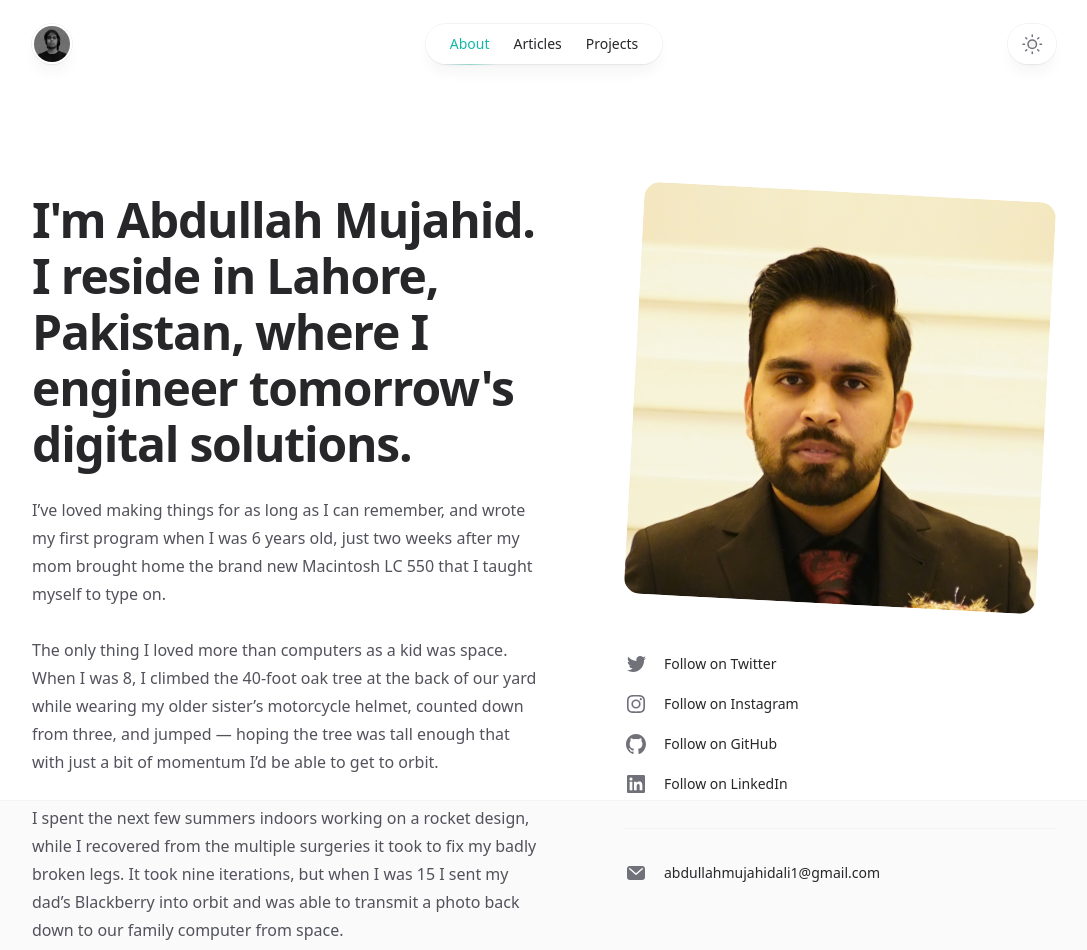
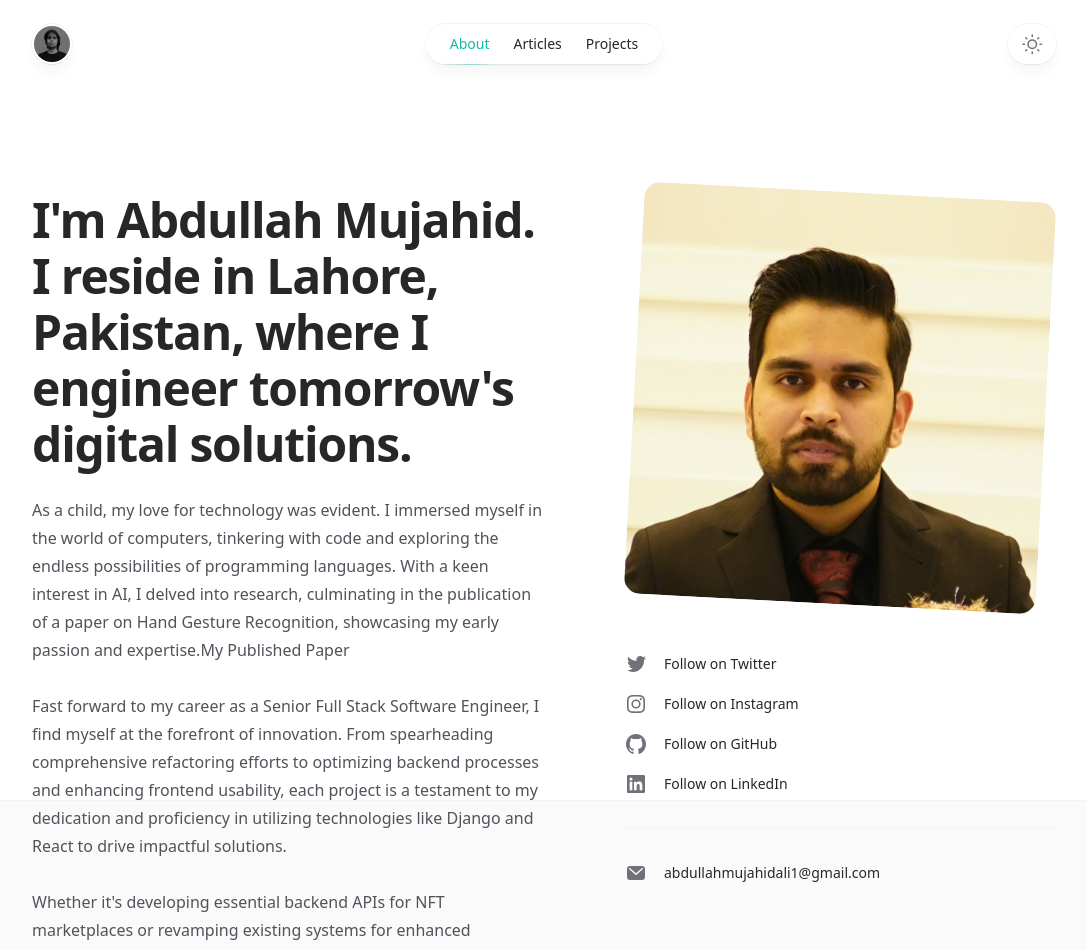
Before and after one commit to abdullahmujahidali/NextWind, a Next.js app: page /about in a window 1280 px wide. Shown: the top 950 px of the page, without its empty margins (96-1183 px from the left). Built offline with nearby package versions, Linux system fonts and the light colour scheme; no server answers.

Commit message:
updated about

```diff
--- a/src/app/about/page.jsx
+++ b/src/app/about/page.jsx
@@ -63,31 +63,38 @@ export default function About() {
           </h1>
           <div className="mt-6 space-y-7 text-base text-zinc-600 dark:text-zinc-400">
             <p>
-              I’ve loved making things for as long as I can remember, and wrote
-              my first program when I was 6 years old, just two weeks after my
-              mom brought home the brand new Macintosh LC 550 that I taught
-              myself to type on.
+              As a child, my love for technology was evident. I immersed myself
+              in the world of computers, tinkering with code and exploring the
+              endless possibilities of programming languages. With a keen
+              interest in AI, I delved into research, culminating in the
+              publication of a paper on Hand Gesture Recognition, showcasing my
+              early passion and expertise.
+              <a href="https://www.mdpi.com/2076-3417/11/9/4164">
+                My Published Paper
+              </a>
             </p>
             <p>
-              The only thing I loved more than computers as a kid was space.
-              When I was 8, I climbed the 40-foot oak tree at the back of our
-              yard while wearing my older sister’s motorcycle helmet, counted
-              down from three, and jumped — hoping the tree was tall enough that
-              with just a bit of momentum I’d be able to get to orbit.
+              Fast forward to my career as a Senior Full Stack Software
+              Engineer, I find myself at the forefront of innovation. From
+              spearheading comprehensive refactoring efforts to optimizing
+              backend processes and enhancing frontend usability, each project
+              is a testament to my dedication and proficiency in utilizing
+              technologies like Django and React to drive impactful solutions.
             </p>
             <p>
-              I spent the next few summers indoors working on a rocket design,
-              while I recovered from the multiple surgeries it took to fix my
-              badly broken legs. It took nine iterations, but when I was 15 I
-              sent my dad’s Blackberry into orbit and was able to transmit a
-              photo back down to our family computer from space.
+              Whether it's developing essential backend APIs for NFT
+              marketplaces or revamping existing systems for enhanced
+              efficiency, my journey in software engineering is characterized by
+              a relentless pursuit of excellence. With each line of code, I'm
+              committed to pushing the boundaries of what's possible, shaping
+              the digital landscape one project at a time.
             </p>
-            <p>
+            {/* <p>
               Today, I’m the founder of Planetaria, where we’re working on
               civilian space suits and manned shuttle kits you can assemble at
               home so that the next generation of kids really <em>can</em> make
               it to orbit — from the comfort of their own backyards.
-            </p>
+            </p> */}
           </div>
         </div>
         <div className="lg:pl-20">
```
